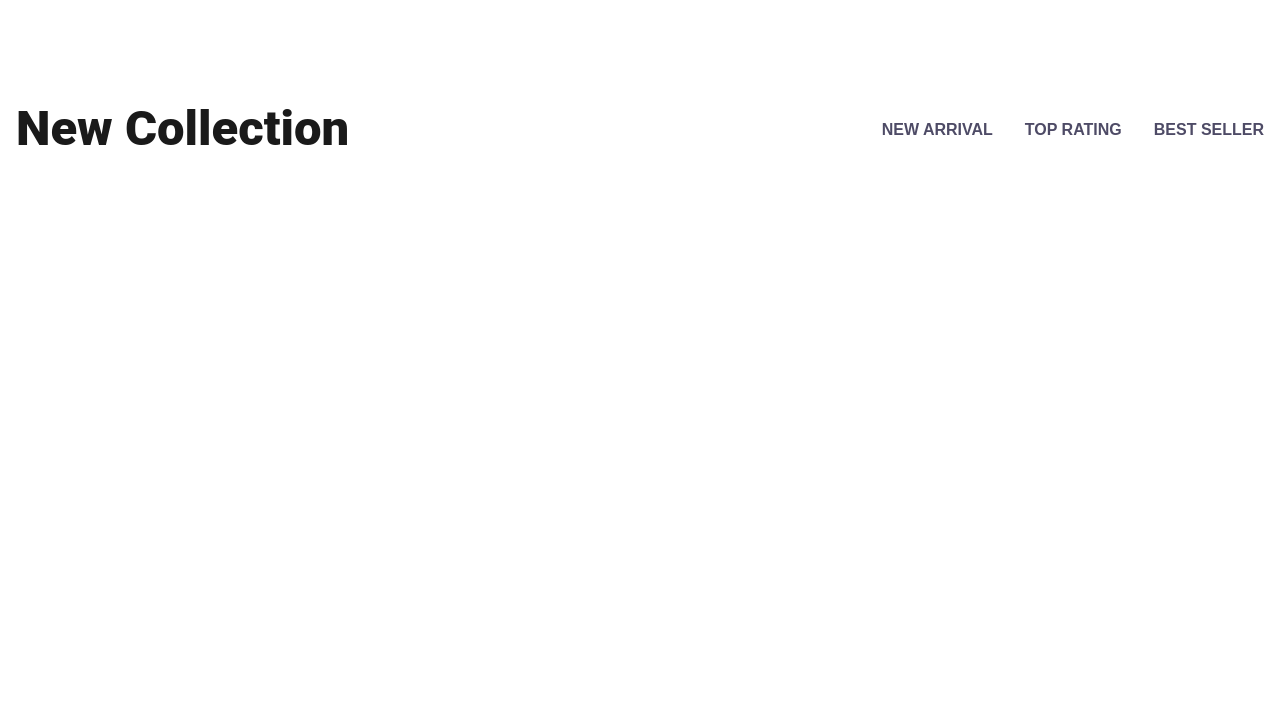
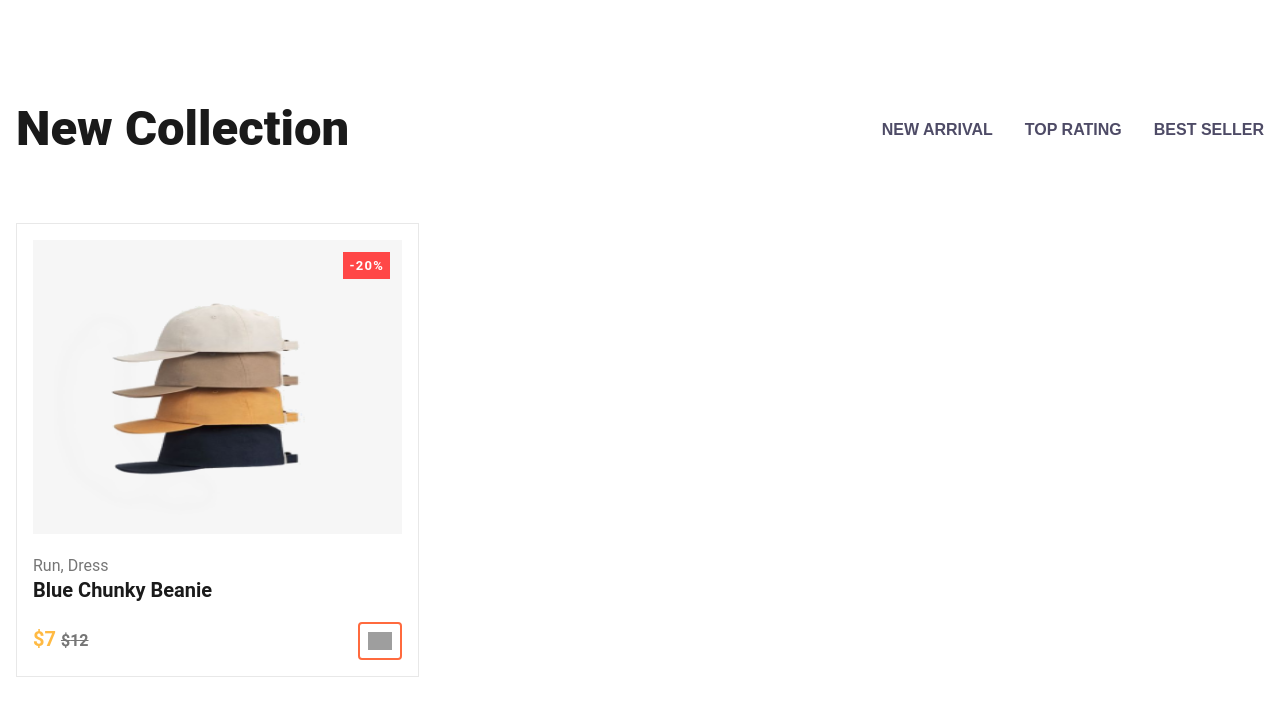
Before and after one commit to zelote57/e-commerce-react, a React (Vite) app: page / in a window 1280 px wide. Shown: the top 716 px of the page. Built offline with nearby package versions, Linux system fonts and the light colour scheme; grey boxes are pictures that could not be loaded.

Commit message:
add data to component

```diff
--- a/src/App.jsx
+++ b/src/App.jsx
@@ -1,6 +1,38 @@
 import Header from "./components/Header";
 import NavBar from "./components/NavBar";
+import beanieImg from './assets/ecomm-beanie.png';
+import basketImg from './assets/ecomm-bag-icon.svg';
+import { PRODUCTS } from './data.js'
+
 import "./App.css";
+
+function Item ({image, title, category, price, wasPrice, discount, stars}){
+  return (
+    <div class="cs-item">
+                <a href="" class="cs-link">
+                  <div class="cs-picture-group">
+                    <img src={image} class="cs-picture"/>
+                    <span class="cs-offer">-{discount}%</span>
+                  </div>
+                  <div class="cs-details">
+                    <span class="cs-category">{category}</span>
+                    <h3 class="cs-name">{title}</h3>
+                    <div class="cs-actions">
+                      <div class="cs-flex">
+                        <span class="cs-price">${price} </span>
+                        <span class="cs-was-price">${wasPrice}</span>
+                        <div class="cs-stars">
+                        </div>
+                      </div>
+                      <button class="cs-buy">
+                        <img src={basketImg} class="cs-basket" />
+                      </button>
+                    </div>
+                  </div>
+                </a>
+              </div>
+  );
+}
 
 function App() {
   return (
@@ -17,6 +49,14 @@ function App() {
           </div>
           <div class="cs-listing-wrapper">
             <div class="cs-listing" data-category="one">
+              <Item
+              image={beanieImg}
+              title={PRODUCTS[0].title}
+              category={PRODUCTS[0].category}
+              price={PRODUCTS[0].price}
+              wasPrice={PRODUCTS[0].wasPrice}
+              discount={PRODUCTS[0].discount}
+              />
             </div>
           </div>
         </div>
```
